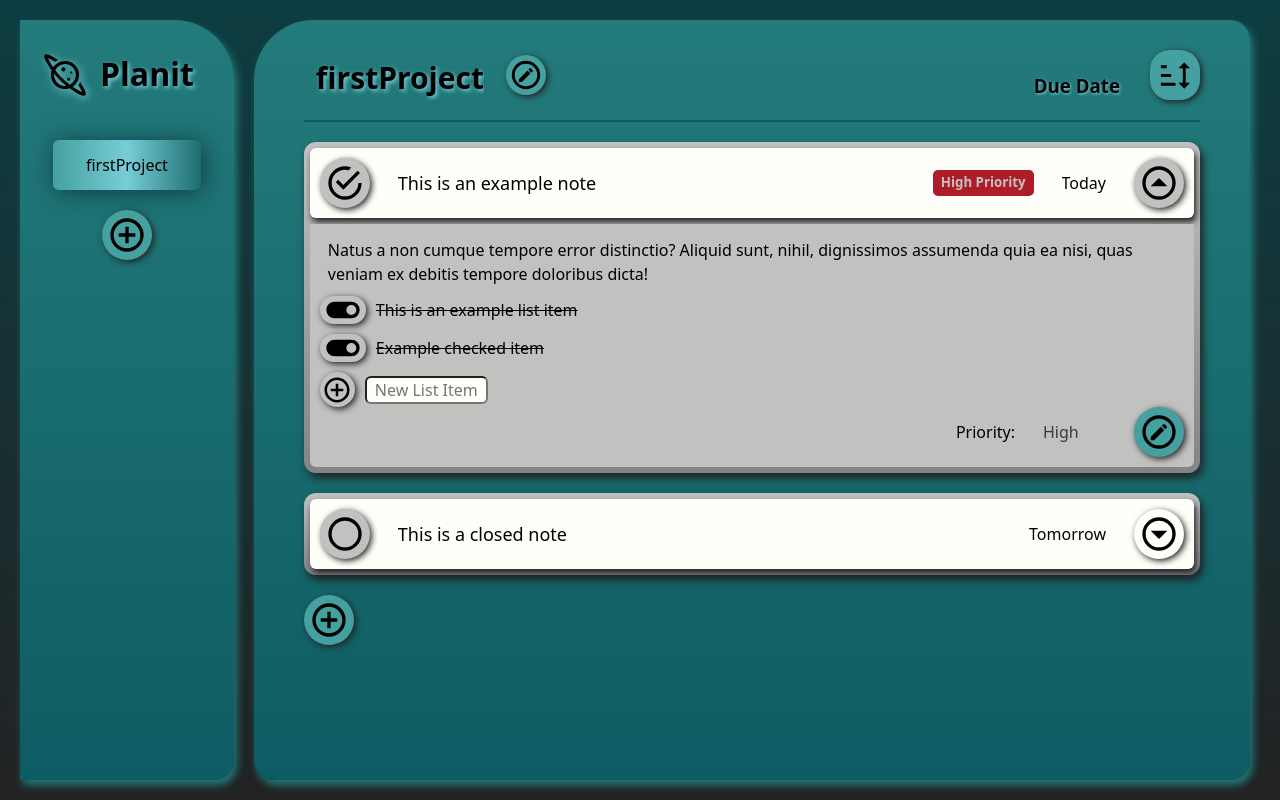
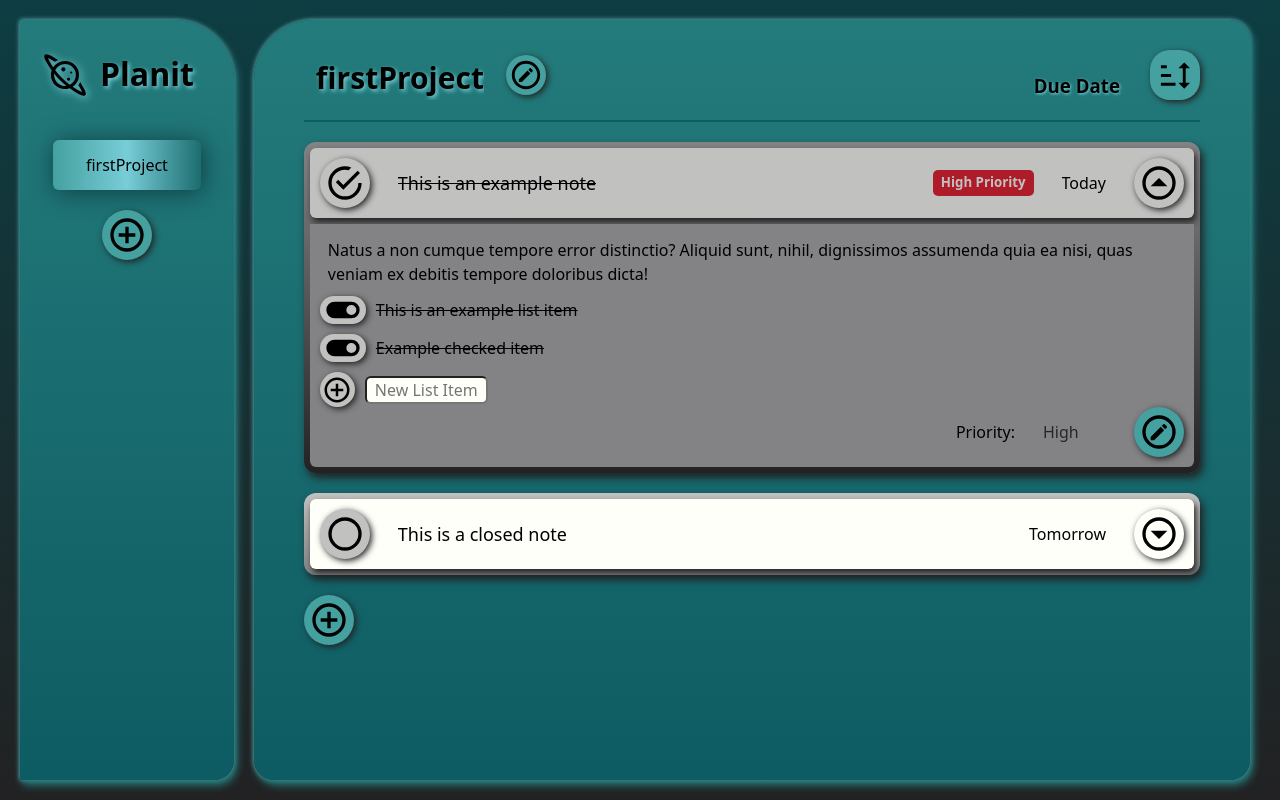
Before and after one commit to See-Monkey/todo, a website built with webpack: page src/index.html in a window 1280 px wide. Both pictures are taken after a click on the button 344 px from the left and 183 px from the top of the page. Built offline with nearby package versions, Linux system fonts and the light colour scheme.

Commit message:
Add better noteChecked styling

```diff
--- a/package.json
+++ b/package.json
@@ -27,5 +27,8 @@
     "webpack": "^5.101.3",
     "webpack-cli": "^6.0.1",
     "webpack-dev-server": "^5.2.2"
+  },
+  "dependencies": {
+    "date-fns": "^4.1.0"
   }
 }
--- a/src/css/style.css
+++ b/src/css/style.css
@@ -73,7 +73,7 @@ button:hover {
 /* ============ sidebar ============ */
 .sidebar {
   background-image: linear-gradient(180deg, var(--teal), var(--green));
-  box-shadow: 3px 5px 8px var(--teal);
+  box-shadow: 3px 5px 8px var(--teal), 0px 0px 5px var(--blue);
   display: grid;
   justify-items: center;
   align-items: stretch;
@@ -169,7 +169,7 @@ input.inputProject:disabled {
   flex-direction: column;
   gap: 20px;
   border-radius: 60px 20px 20px 20px;
-  box-shadow: 3px 5px 8px var(--teal);
+  box-shadow: 3px 5px 8px var(--teal), 0px 0px 5px var(--blue);
 }
 
 .header {
@@ -269,6 +269,10 @@ input.inputProject:disabled {
   box-shadow: 3px 5px 8px var(--black);
 }
 
+.note.checked {
+  background-image: linear-gradient(180deg, var(--gray), var(--black));
+}
+
 .noteHeader {
   display: flex;
   gap: 20px;
@@ -277,6 +281,10 @@ input.inputProject:disabled {
   padding: 10px;
   border-radius: 6px;
   box-shadow: 2px 4px 6px var(--black);
+}
+
+.noteHeader.checked {
+  background-color: var(--silver);
 }
 
 #noteCheckedBtn {
@@ -316,6 +324,10 @@ input.inputProject:disabled {
   border: none;
   background-color: #00000000;
   color: black;
+}
+
+.noteTitle.checked {
+  text-decoration: line-through;
 }
 
 .priorityFlag {
@@ -371,6 +383,10 @@ input.inputProject:disabled {
   background-color: var(--silver);
   padding: 10px;
   border-radius: 0px 0px 6px 6px;
+}
+
+.noteBody.checked {
+  background-color: var(--gray);
 }
 
 .desc {
--- a/src/js/display.js
+++ b/src/js/display.js
@@ -116,10 +116,16 @@ class Display {
             const noteContainer = document.createElement("div");
             noteContainer.classList.add("note");
             noteContainer.id = note.noteID;
+            if (note.checked === true) {
+                noteContainer.classList.add("checked");
+            }
             content.appendChild(noteContainer);
 
             const noteHeader = document.createElement("div");
             noteHeader.classList.add("noteHeader");
+            if (note.checked === true) {
+                noteHeader.classList.add("checked");
+            }
             noteContainer.appendChild(noteHeader);
 
             const noteCheckedBtn = document.createElement("button");
@@ -137,6 +143,9 @@ class Display {
             noteTitle.value = note.title;
             if (note.edit === false) {
                 noteTitle.disabled = true;
+            }
+            if (note.checked === true) {
+                noteTitle.classList.add("checked");
             }
             noteHeader.appendChild(noteTitle);
 
@@ -170,6 +179,9 @@ class Display {
             noteBody.classList.add("noteBody");
             if (note.expand === false) {
                 noteBody.style.display = "none";
+            }
+            if (note.checked === true) {
+                noteBody.classList.add("checked");
             }
             noteContainer.appendChild(noteBody);
 
```
Also changed, not shown: 1 other file.
